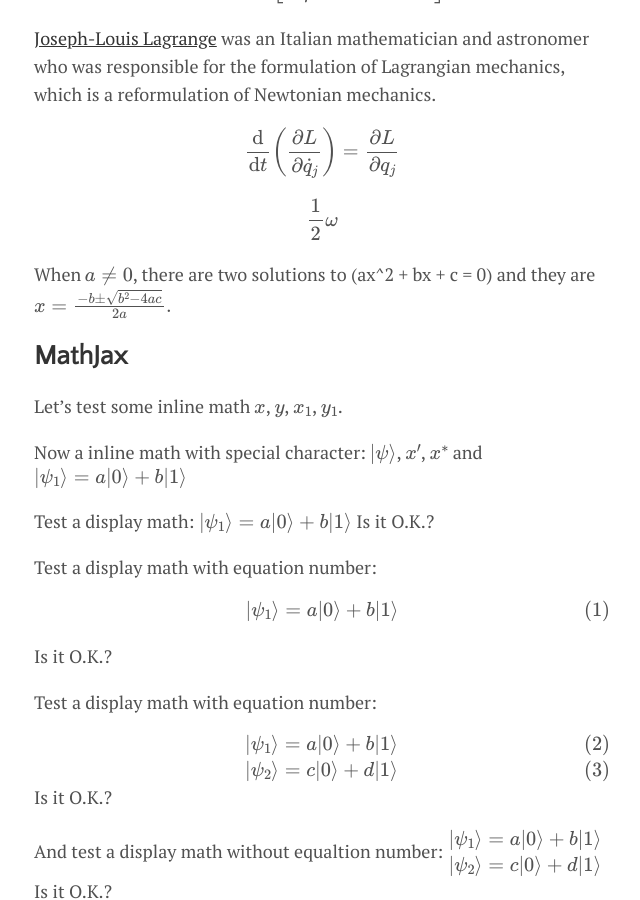
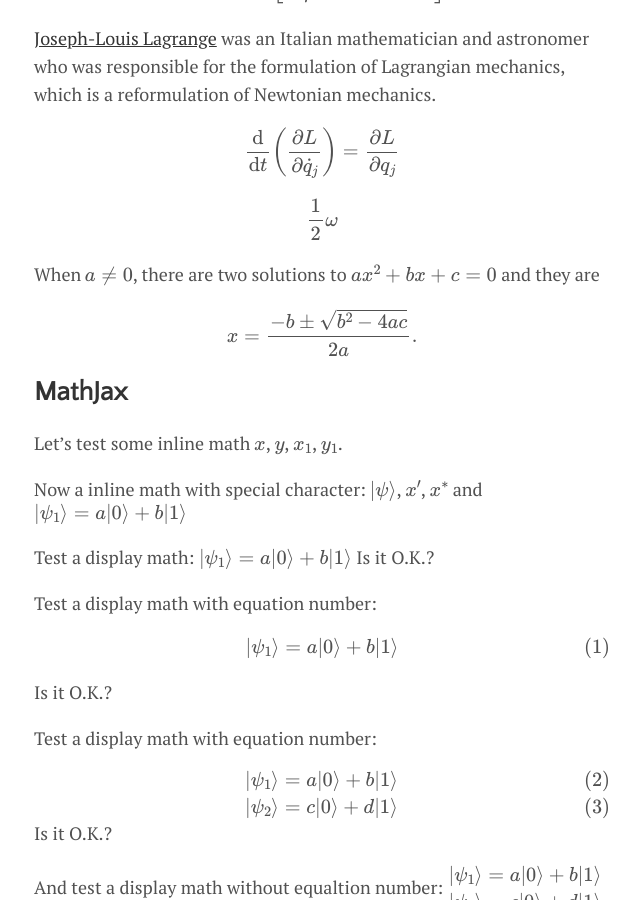
Before and after one commit to fanne-stat/fanne-stat.github.io, a Jekyll site: the page built from _posts/2015-08-08-Math-and-Code-Formatting.md, in a window 1280 px wide and 900 px high, scrolled down 1071 px. Shown: the whole window, without its empty margins (318-958 px from the left). Built offline with Jekyll 4.4.1, drawn with Linux system fonts in a browser that asks for light colours; nearby versions of some CDN libraries; formulas are drawn with MathJax 3.

```diff
--- a/_posts/2015-08-08-Math-and-Code-Formatting.md
+++ b/_posts/2015-08-08-Math-and-Code-Formatting.md
@@ -31,7 +31,8 @@ $$\frac{1}{2} \omega$$
 
 
 
-When $a \ne 0$, there are two solutions to \(ax^2 + bx + c = 0\) and they are
+When $a \ne 0$, there are two solutions to $ax^2 + bx + c = 0$ and they are
+
 $$x = {-b \pm \sqrt{b^2-4ac} \over 2a}.$$
 
 ## MathJax
```
